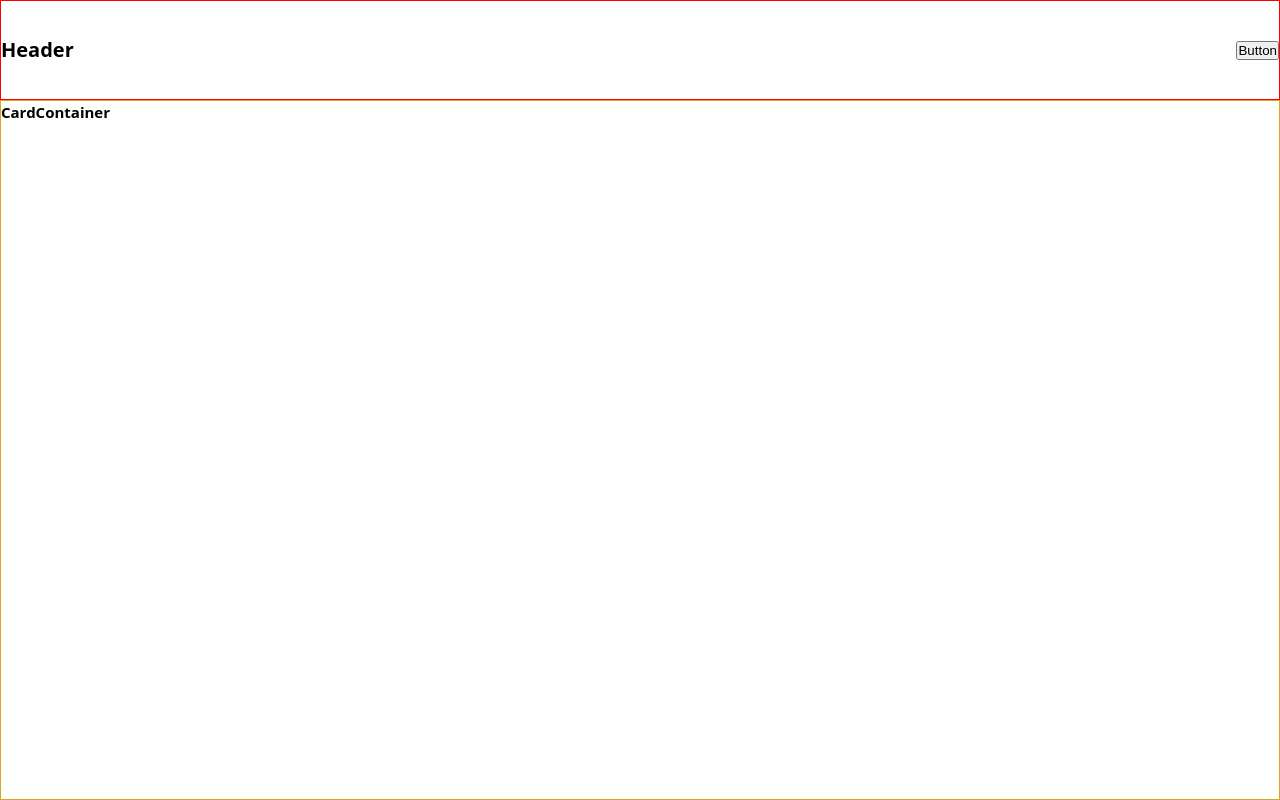
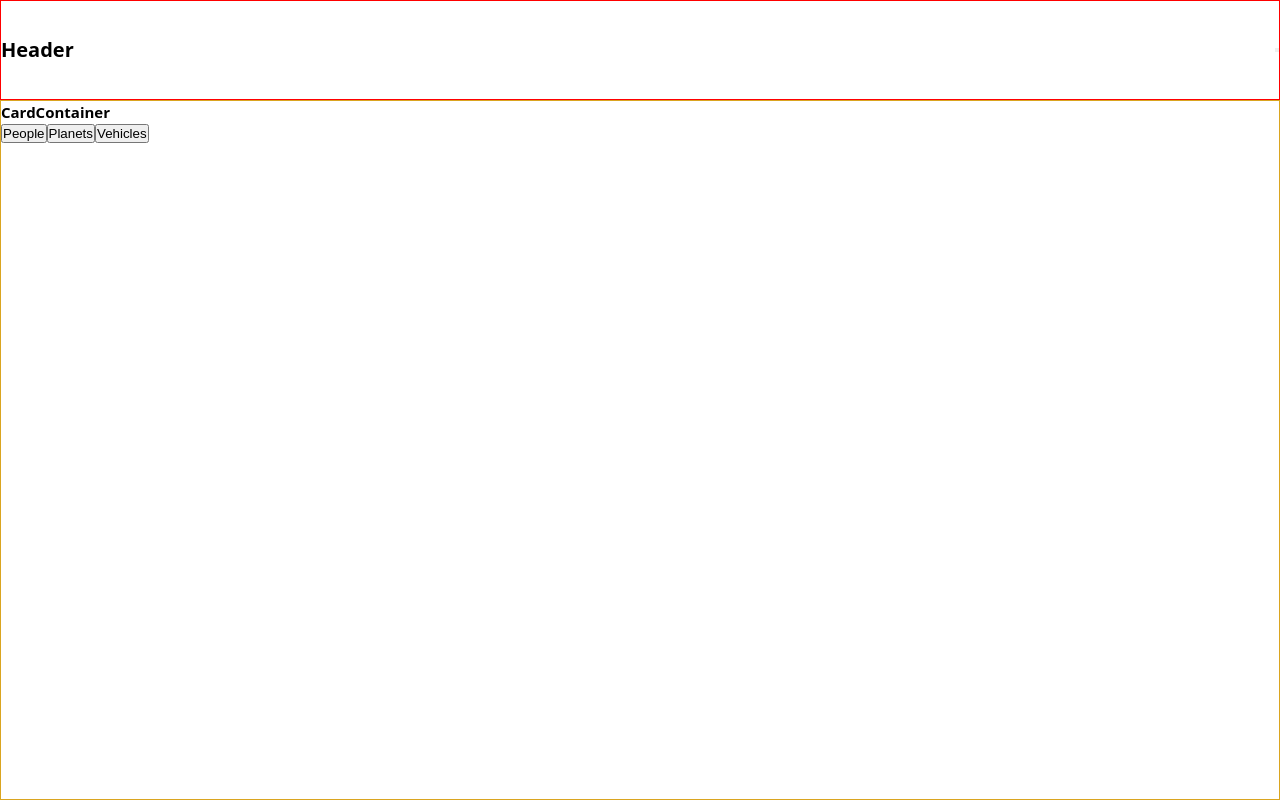
Before and after one commit to andrew-t-james/swapi-box, a React (Create React App) app: page / in a window 1280 px wide. Shown: the top 800 px of the page. Built offline with nearby package versions, Linux system fonts and the light colour scheme.

Commit message:
Add routes for child components

```diff
--- a/src/components/Button/Button.js
+++ b/src/components/Button/Button.js
@@ -1,16 +1,16 @@
 import React from 'react';
 import PropTypes from 'prop-types';
 
-const Button = () => {
+const Button = ({ name }) => {
   return (
     <button>
-      Button
+      {name}
     </button>
   );
 };
 
 Button.propTypes = {
-
+  name: PropTypes.string.isRequired
 };
 
 export default Button;
--- a/src/components/CardContainer/CardContainer.js
+++ b/src/components/CardContainer/CardContainer.js
@@ -1,4 +1,9 @@
 import React from 'react';
+import Button from '../Button/Button';
+import { BrowserRouter, Route, NavLink, Link } from 'react-router-dom';
+import People from '../People/People';
+import Planets from '../Planets/Planets';
+import Vehicles from '../Vehicles/Vehicles';
 import PropTypes from 'prop-types';
 
 import './CardContainer.css';
@@ -7,6 +12,22 @@ const CardContainer = () => {
   return (
     <section className="main-container">
       <h1>CardContainer</h1>
+      <nav className="main-container__nav">
+        <Link to="/people">
+          <Button name={'People'}/>
+        </Link>
+        <NavLink to="/planets">
+          <Button name={'Planets'}/>
+        </NavLink>
+        <NavLink to="/vehicles">
+          <Button name={'Vehicles'}/>
+        </NavLink>
+      </nav>
+      <div>
+        <Route path="/people" component={People}/>
+        <Route path="/planets" component={Planets}/>
+        <Route path="/vehicles" component={Vehicles}/>
+      </div>
     </section>
   );
 };
--- a/src/router/Router.js
+++ b/src/router/Router.js
@@ -1,14 +1,14 @@
 import React from 'react';
-import { BrowserRouter, Route, Switch } from 'react-router-dom';
+import { BrowserRouter, Route } from 'react-router-dom';
 
 import App from '../components/App/App';
+import People from '../components/People/People';
 
 const Router = () => (
   <BrowserRouter>
     <div>
-      <Switch>
-        <Route path="/" exact component={App} />
-      </Switch>
+      <App/>
+      <Route path="/" exact component={App} />
     </div>
   </BrowserRouter>
 );
```
